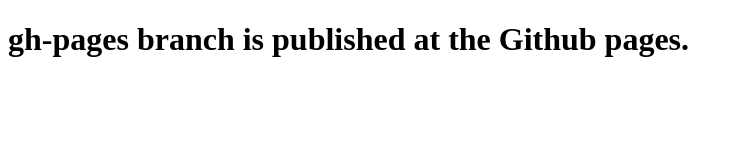
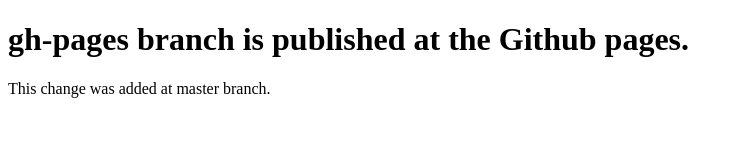
Before and after one commit to tommy-sec/git-study, a plain HTML site: page index.html in a window 1280 px wide. Shown: the whole page, without its empty margins (0-743 px from the left). Drawn offline with Linux system fonts and the light colour scheme.

Commit message:
add one description

```diff
--- a/index.html
+++ b/index.html
@@ -6,5 +6,6 @@
 </head>
 <body>
     <h1>gh-pages branch is published at the Github pages.</h1>
+    <p>This change was added at master branch.</p>
 </body>
 </html>
```
